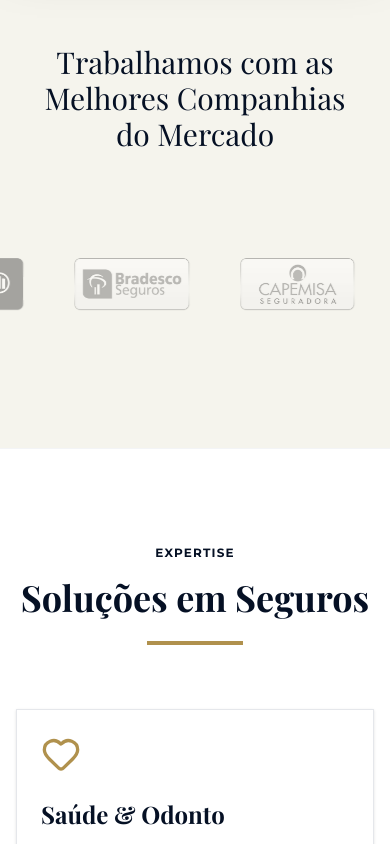
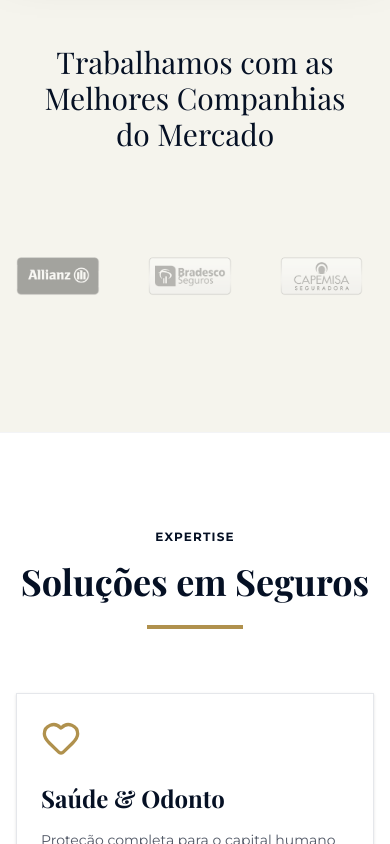
Before and after one commit to Garakis/Stela-Franzen-Seguros, a Next.js app: page / in a window 390 px wide. Shown: the part 1168-2012 px from the top of the page. Built offline with nearby package versions, Linux system fonts and the light colour scheme; a web font is replaced by a local one.

Commit message:
feat(mobile): reintegra drag interativo no carrossel de logotipos das seguradoras

```diff
--- a/src/components/Marquee.tsx
+++ b/src/components/Marquee.tsx
@@ -1,4 +1,8 @@
+"use client";
+
 import Image from "next/image";
+import { motion } from "framer-motion";
+import { useRef, useEffect, useState } from "react";
 
 const logos = [
   "Allianz.png", "Bradesco.png", "Capemisa.png", "Excelsior-20seguros.png",
@@ -9,26 +13,42 @@ const logos = [
 ];
 
 export default function Marquee() {
+  const [width, setWidth] = useState(0);
+  const carouselRef = useRef<HTMLDivElement>(null);
+
+  useEffect(() => {
+    // Calculamos o limite exato de arraste pro elástico do framer motion não vazar
+    if (carouselRef.current) {
+      setWidth(carouselRef.current.scrollWidth - carouselRef.current.offsetWidth);
+    }
+  }, []);
+
   return (
     <section className="py-24 bg-surface-dim overflow-hidden w-full">
-      <div className="container mx-auto px-8 md:px-12 mb-16">
+      <div className="container mx-auto px-6 md:px-12 mb-16">
         <h2 className="font-serif text-3xl text-primary text-center">Trabalhamos com as Melhores Companhias do Mercado</h2>
       </div>
-      <div className="relative flex py-10 group overflow-hidden w-full">
-        <div className="flex animate-marquee group-hover:paused whitespace-nowrap gap-4 items-center w-max">
+
+      {/* Mobile Drag vs Desktop Auto-scroll */}
+      <div className="relative flex py-10 group overflow-hidden w-full" ref={carouselRef}>
+        <motion.div
+          drag="x"
+          dragConstraints={{ right: 0, left: -width }}
+          className="flex md:animate-marquee md:group-hover:paused whitespace-nowrap gap-4 items-center w-max cursor-grab active:cursor-grabbing"
+        >
           {/* We duplicate the array to create a seamless infinite loop */}
           {[...logos, ...logos].map((logo, index) => (
-            <div key={index} className="flex items-center justify-center shrink-0 px-4">
+            <motion.div key={index} className="flex items-center justify-center shrink-0 px-4 pointer-events-none md:pointer-events-auto">
               <Image
                 src={`/seguradoras/${logo}`}
                 alt={`Seguradora Parceira ${index}`}
                 width={140}
                 height={70}
-                className="h-14 w-auto object-contain grayscale opacity-40 hover:grayscale-0 hover:opacity-100 transition-all duration-300 pointer-events-auto"
+                className="h-10 md:h-14 w-auto object-contain grayscale opacity-40 hover:grayscale-0 hover:opacity-100 transition-all duration-300"
               />
-            </div>
+            </motion.div>
           ))}
-        </div>
+        </motion.div>
       </div>
     </section>
   );
```
